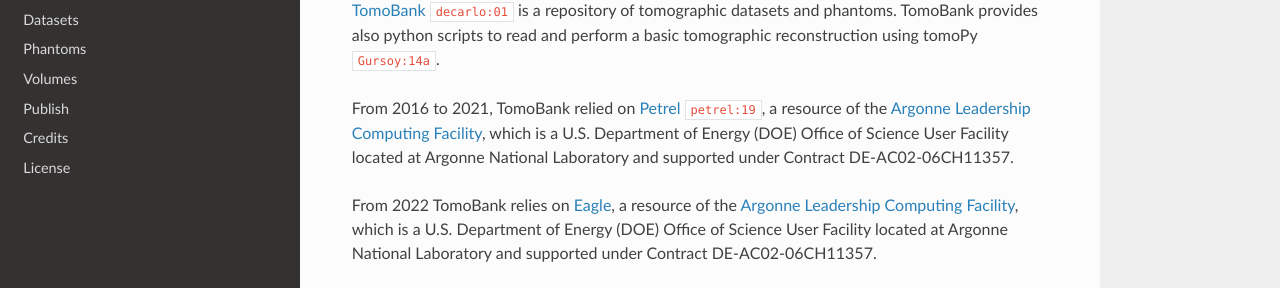
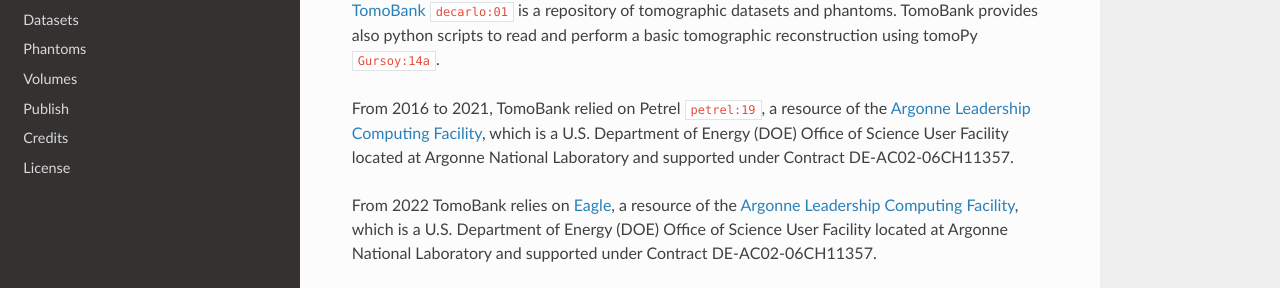
Before and after one commit to tomography/tomobank, a Sphinx documentation site: the page built from docs/source/about.rst, in a window 1280 px wide. Shown: the part 161-449 px from the top of the page. Built offline with Sphinx 7.4.7 and the Read the Docs theme 2.0.0, drawn with Linux system fonts in a browser that asks for light colours; cross-references to code outside the pages are shown as plain code; part of the change alters nothing that is shown.

```diff
--- a/docs/source/about.rst
+++ b/docs/source/about.rst
@@ -6,7 +6,7 @@ About
 of tomographic datasets and phantoms. TomoBank provides also python scripts to read and perform
 a basic tomographic reconstruction using tomoPy :cite:`Gursoy:14a`.
 
-From 2016 to 2021, TomoBank relied on `Petrel <http://petrel.alcf.anl.gov/>`_ :cite:`petrel:19`, a resource of the
+From 2016 to 2021, TomoBank relied on Petrel :cite:`petrel:19`, a resource of the
 `Argonne Leadership Computing Facility <https://www.alcf.anl.gov>`_, which is a U.S. Department of Energy (DOE) Office of Science User Facility located at Argonne National Laboratory and supported under Contract DE-AC02-06CH11357.
 
 From 2022 TomoBank relies on `Eagle <https://www.alcf.anl.gov/alcf-resources/storage-and-networking>`_, a resource of the
```
